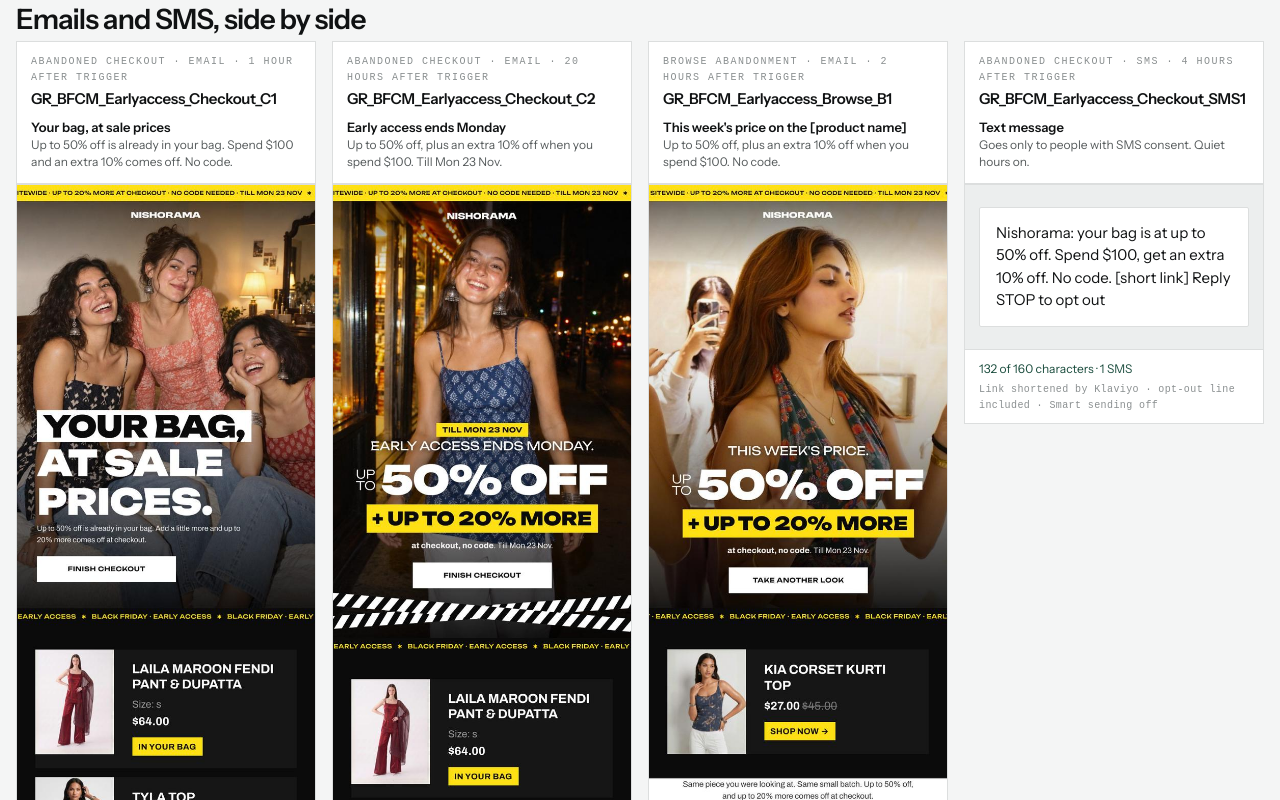
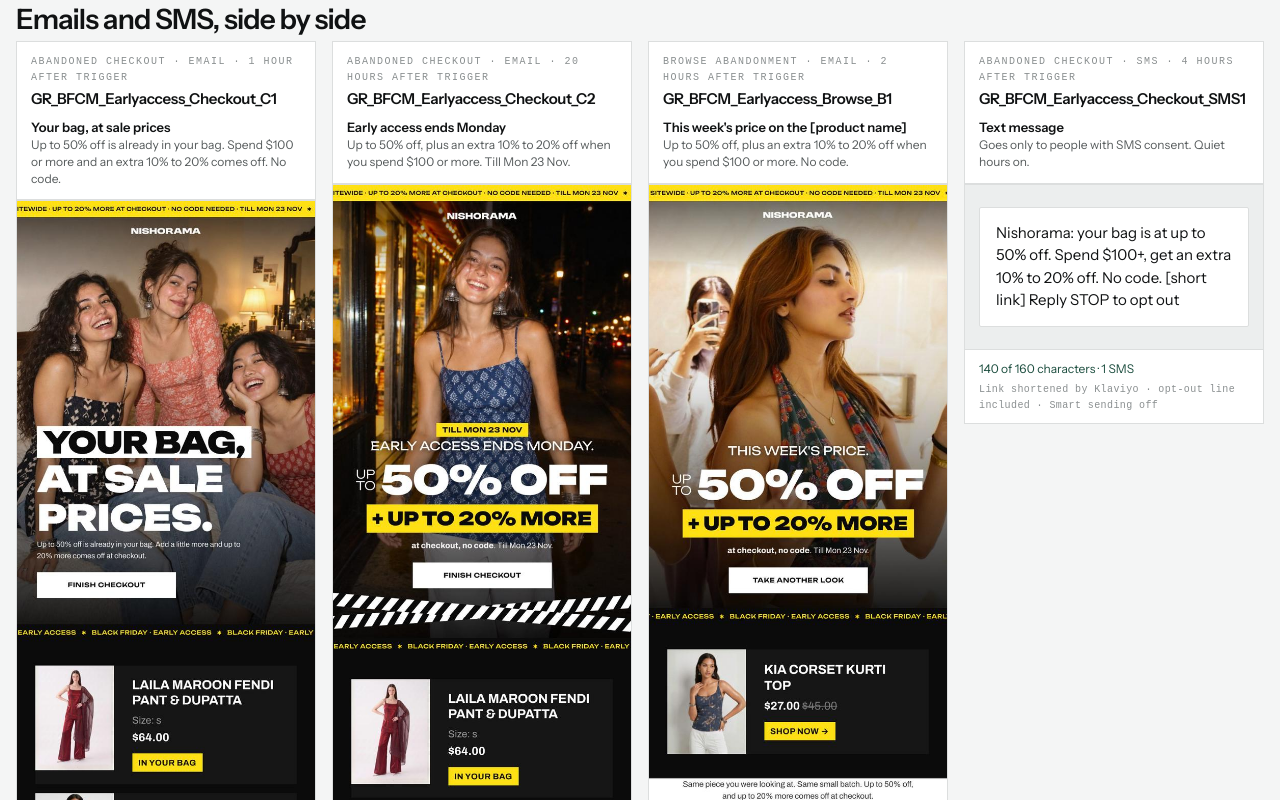
Before and after one commit to grovae/nishorama-retention-audit, a plain HTML site: page flows/2026-11/index.html in a window 1280 px wide. Shown: the part 840-1640 px from the top of the page. Drawn offline with Linux system fonts and the light colour scheme; a web font is replaced by a local one.

Commit message:
Flow review Nov 2026: early access checkout and browse flows

```diff
--- a/flows/2026-11/index.html
+++ b/flows/2026-11/index.html
@@ -117,17 +117,17 @@ h4{font-size:15px;line-height:1.3}
 <div class="strip"><div><b class="acc">4</b><span>Flows</span></div><div><b>3</b><span>Emails</span></div><div><b>2</b><span>SMS</span></div><div><b>0</b><span>Blocking issues</span></div></div></div>
 <div class="viewbar"><span class="eyebrow">Preview</span><div class="tabs"><button class="on" data-v="m">Mobile</button><button data-v="d">Desktop</button></div></div>
 <section class="idx"><div class="eyebrow">00 · Index</div><div class="tw"><table><thead><tr><th>Flow</th><th>Trigger</th><th class="num">Emails</th><th class="num">SMS</th><th>Status</th></tr></thead><tbody><tr><td><a href="#f-Yw9MNj">GR_BFCM_Earlyaccess_Checkout</a><div class="subl mono">Yw9MNj</div></td><td>Checkout Started</td><td class="num">2</td><td class="num">1</td><td><span class="badge neutral"><span class="dot"></span>Draft</span></td></tr><tr><td><a href="#f-Yw9MNj">GR_BFCM_Earlyaccess_Checkout_TriplePixel</a><div class="subl mono">TrnavV</div></td><td>Checkout Started - Triple Pixel</td><td class="num">2</td><td class="num">1</td><td><span class="badge neutral"><span class="dot"></span>Draft</span></td></tr><tr><td><a href="#f-RbbK5B">GR_BFCM_Earlyaccess_Browse</a><div class="subl mono">RbbK5B</div></td><td>Viewed Product</td><td class="num">1</td><td class="num">1</td><td><span class="badge neutral"><span class="dot"></span>Draft</span></td></tr><tr><td><a href="#f-RbbK5B">GR_BFCM_Earlyaccess_Browse_TriplePixel</a><div class="subl mono">V9aMF2</div></td><td>Viewed Product - Triple Pixel</td><td class="num">1</td><td class="num">1</td><td><span class="badge neutral"><span class="dot"></span>Draft</span></td></tr></tbody></table></div></section>
-<section class="flow" id="all"><div class="sec-head"><div class="eyebrow">01 · All messages</div><div class="row"><h2>Emails and SMS, side by side</h2></div></div><div class="mails"><article class="mail" id="e-Yw9MNj-125079481"><div class="mail-head"><div class="eyebrow">Abandoned checkout · Email · 1 hour after trigger</div><h4>GR_BFCM_Earlyaccess_Checkout_C1</h4><div class="subj">Your bag, at sale prices</div><div class="prev">Up to 50% off is already in your bag. Spend $100 and an extra 10% comes off. No code.</div></div>
+<section class="flow" id="all"><div class="sec-head"><div class="eyebrow">01 · All messages</div><div class="row"><h2>Emails and SMS, side by side</h2></div></div><div class="mails"><article class="mail" id="e-Yw9MNj-125079481"><div class="mail-head"><div class="eyebrow">Abandoned checkout · Email · 1 hour after trigger</div><h4>GR_BFCM_Earlyaccess_Checkout_C1</h4><div class="subj">Your bag, at sale prices</div><div class="prev">Up to 50% off is already in your bag. Spend $100 or more and an extra 10% to 20% comes off. No code.</div></div>
 <div class="frame"><img loading="lazy" data-m="img/Yw9MNj_125079481_m.jpg" data-d="img/Yw9MNj_125079481_d.jpg" src="img/Yw9MNj_125079481_m.jpg" alt="Preview of GR_BFCM_Earlyaccess_Checkout_C1"></div>
-<div class="mail-foot"><div><span class="ok">All checks passed</span></div><div class="mono">Event data · Smart sending off · UTMs on · 33 KB</div></div></article><article class="mail" id="e-Yw9MNj-125079485"><div class="mail-head"><div class="eyebrow">Abandoned checkout · Email · 20 hours after trigger</div><h4>GR_BFCM_Earlyaccess_Checkout_C2</h4><div class="subj">Early access ends Monday</div><div class="prev">Up to 50% off, plus an extra 10% off when you spend $100. Till Mon 23 Nov.</div></div>
+<div class="mail-foot"><div><span class="ok">All checks passed</span></div><div class="mono">Event data · Smart sending off · UTMs on · 33 KB</div></div></article><article class="mail" id="e-Yw9MNj-125079485"><div class="mail-head"><div class="eyebrow">Abandoned checkout · Email · 20 hours after trigger</div><h4>GR_BFCM_Earlyaccess_Checkout_C2</h4><div class="subj">Early access ends Monday</div><div class="prev">Up to 50% off, plus an extra 10% to 20% off when you spend $100 or more. Till Mon 23 Nov.</div></div>
 <div class="frame"><img loading="lazy" data-m="img/Yw9MNj_125079485_m.jpg" data-d="img/Yw9MNj_125079485_d.jpg" src="img/Yw9MNj_125079485_m.jpg" alt="Preview of GR_BFCM_Earlyaccess_Checkout_C2"></div>
-<div class="mail-foot"><div><span class="ok">All checks passed</span></div><div class="mono">Event data · Smart sending on · UTMs on · 33 KB</div></div></article><article class="mail" id="e-RbbK5B-125079487"><div class="mail-head"><div class="eyebrow">Browse abandonment · Email · 2 hours after trigger</div><h4>GR_BFCM_Earlyaccess_Browse_B1</h4><div class="subj">This week&#x27;s price on the [product name]</div><div class="prev">Up to 50% off, plus an extra 10% off when you spend $100. No code.</div></div>
+<div class="mail-foot"><div><span class="ok">All checks passed</span></div><div class="mono">Event data · Smart sending on · UTMs on · 33 KB</div></div></article><article class="mail" id="e-RbbK5B-125079487"><div class="mail-head"><div class="eyebrow">Browse abandonment · Email · 2 hours after trigger</div><h4>GR_BFCM_Earlyaccess_Browse_B1</h4><div class="subj">This week&#x27;s price on the [product name]</div><div class="prev">Up to 50% off, plus an extra 10% to 20% off when you spend $100 or more. No code.</div></div>
 <div class="frame"><img loading="lazy" data-m="img/RbbK5B_125079487_m.jpg" data-d="img/RbbK5B_125079487_d.jpg" src="img/RbbK5B_125079487_m.jpg" alt="Preview of GR_BFCM_Earlyaccess_Browse_B1"></div>
 <div class="mail-foot"><div><span class="ok">All checks passed</span></div><div class="mono">Event data · Smart sending on · UTMs on · 31 KB</div></div></article><article class="mail" id="e-Yw9MNj-125079483"><div class="mail-head"><div class="eyebrow">Abandoned checkout · SMS · 4 hours after trigger</div><h4>GR_BFCM_Earlyaccess_Checkout_SMS1</h4><div class="subj">Text message</div><div class="prev">Goes only to people with SMS consent. Quiet hours on.</div></div>
-<div class="sms"><div class="bubble">Nishorama: your bag is at up to 50% off. Spend $100, get an extra 10% off. No code. [short link] Reply STOP to opt out</div></div>
-<div class="mail-foot"><div><span class="ok">132 of 160 characters · 1 SMS</span></div><div class="mono">Link shortened by Klaviyo · opt-out line included · Smart sending off</div></div></article><article class="mail" id="e-RbbK5B-125079489"><div class="mail-head"><div class="eyebrow">Browse abandonment · SMS · 6 hours after trigger</div><h4>GR_BFCM_Earlyaccess_Browse_SMS1</h4><div class="subj">Text message</div><div class="prev">Goes only to people with SMS consent. Quiet hours on.</div></div>
-<div class="sms"><div class="bubble">Nishorama: the piece you looked at is up to 50% off. Spend $100, get an extra 10% off. No code. [short link] Reply STOP to opt out</div></div>
-<div class="mail-foot"><div><span class="ok">144 of 160 characters · 1 SMS</span></div><div class="mono">Link shortened by Klaviyo · opt-out line included · Smart sending off</div></div></article></div></section>
+<div class="sms"><div class="bubble">Nishorama: your bag is at up to 50% off. Spend $100+, get an extra 10% to 20% off. No code. [short link] Reply STOP to opt out</div></div>
+<div class="mail-foot"><div><span class="ok">140 of 160 characters · 1 SMS</span></div><div class="mono">Link shortened by Klaviyo · opt-out line included · Smart sending off</div></div></article><article class="mail" id="e-RbbK5B-125079489"><div class="mail-head"><div class="eyebrow">Browse abandonment · SMS · 6 hours after trigger</div><h4>GR_BFCM_Earlyaccess_Browse_SMS1</h4><div class="subj">Text message</div><div class="prev">Goes only to people with SMS consent. Quiet hours on.</div></div>
+<div class="sms"><div class="bubble">Nishorama: the piece you looked at is up to 50% off. Spend $100+, get an extra 10% to 20% off. No code. [short link] Reply STOP to opt out</div></div>
+<div class="mail-foot"><div><span class="ok">152 of 160 characters · 1 SMS</span></div><div class="mono">Link shortened by Klaviyo · opt-out line included · Smart sending off</div></div></article></div></section>
 <section class="flow" id="f-Yw9MNj"><div class="sec-head"><div class="eyebrow">02 · Global · <span class="mono">Yw9MNj</span> + <span class="mono">TrnavV</span></div>
 <div class="row"><h2>GR_BFCM_Earlyaccess_Checkout</h2><span class="badge neutral"><span class="dot"></span>Draft</span> <span class="badge success"><span class="dot"></span>QA passed</span></div>
 <p class="note">Trigger <b>Checkout Started</b> · 2 emails + 1 SMS in one flow · from Nishorama &lt;support@nishorama.com&gt; · previews use a real recent event (Laila Maroon Fendi Pant &amp; Dupatta, Tyla Top, Maia Cape Structured Kurti Top), personal details removed.</p>
```
